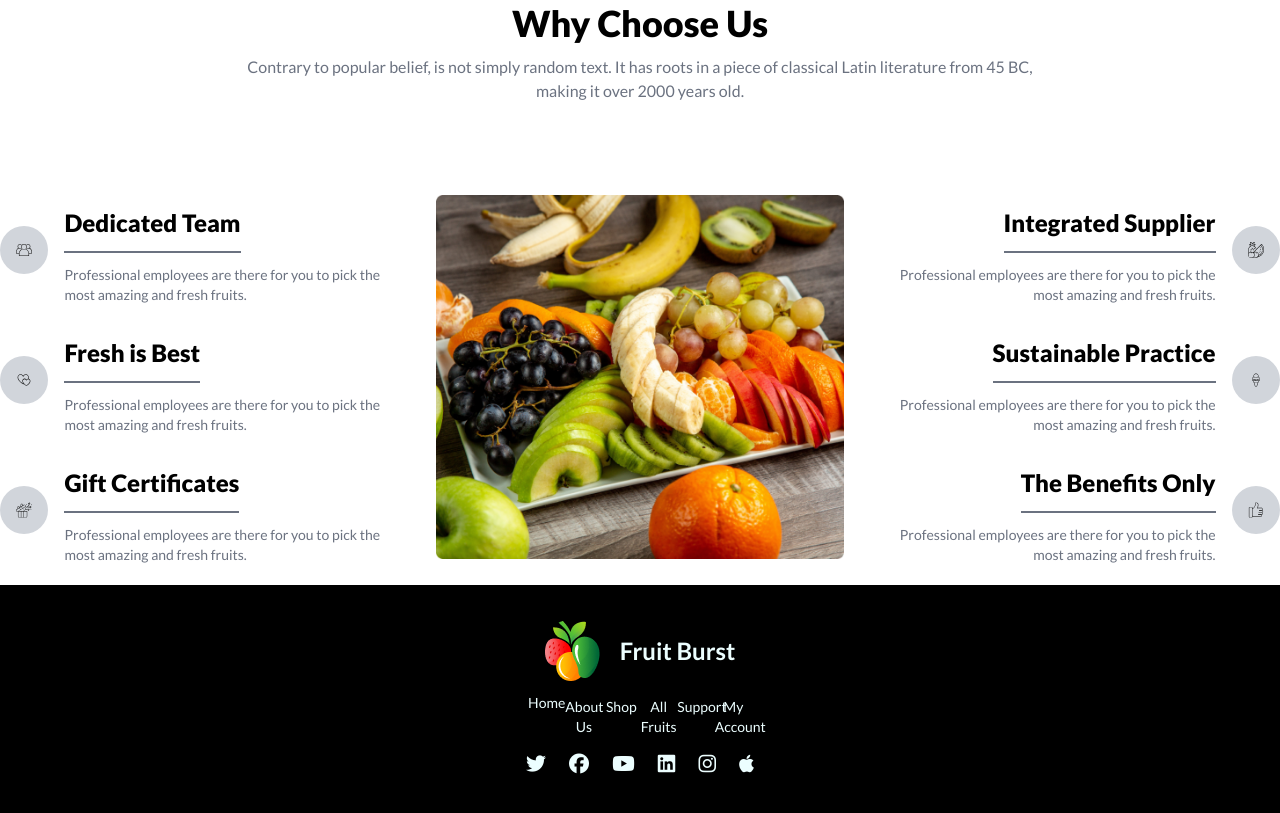
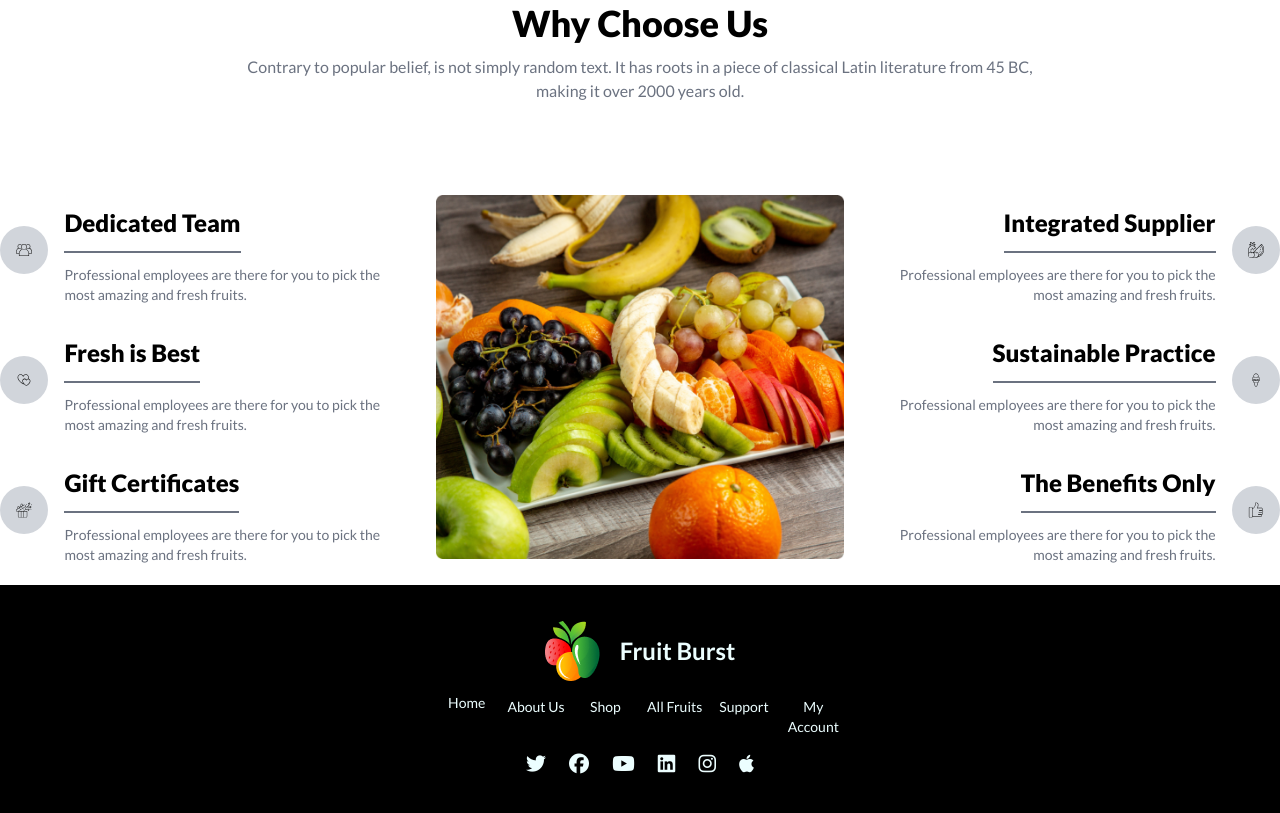
Before and after one commit to redwan9011/redwan-fruit-brust, a plain HTML site: page index.html in a window 1280 px wide. Shown: the part 2138-2951 px from the top of the page. Drawn offline with nearby package versions, Linux system fonts and the light colour scheme.

Commit message:
added the changes

```diff
--- a/index.html
+++ b/index.html
@@ -458,7 +458,7 @@
         <h1 class="text-2xl font-bold ">Fruit Burst</h1>
       </div>
 
-      <div class="footer-menu lg:px-96">
+      <div class="footer-menu lg:px-72">
         <ul class=" grid grid-cols-3 px-24 md:px-36 md:grid-cols-6 font-normal  text-sm space-y-1">
           <li><a href="#">Home</a></li>
           <li><a href="#">About Us </a></li>
```
